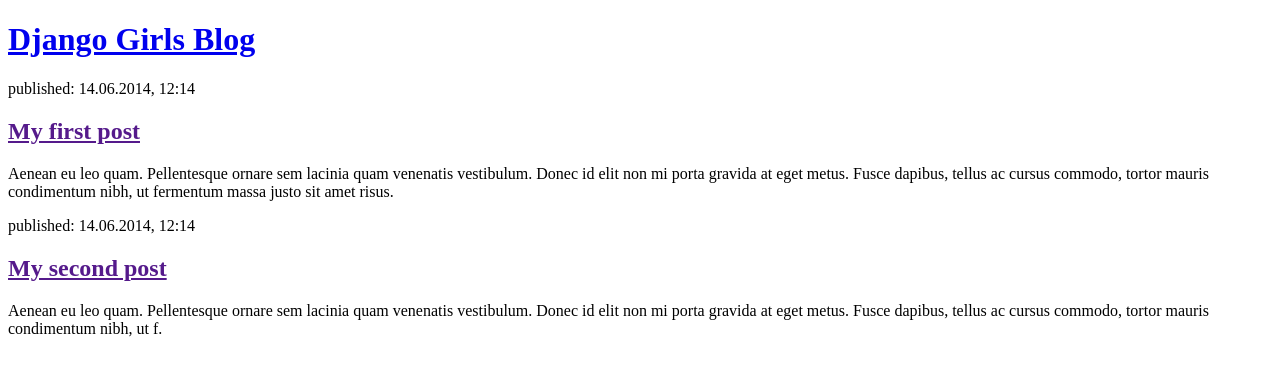
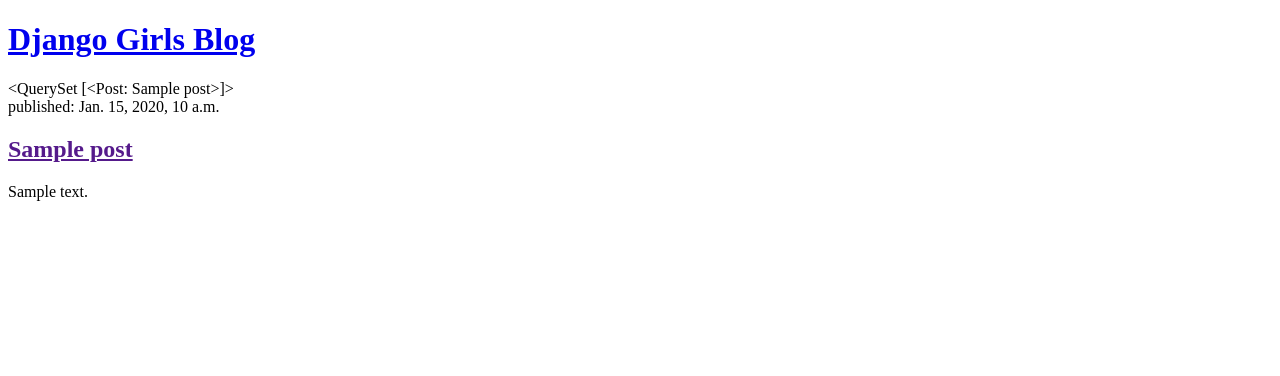
Before and after one commit to code2cook/my-first-blog, a Django app: page / in a window 1280 px wide. Shown: the top 376 px of the page. Run offline with Django 3.2, Linux system fonts and the light colour scheme; tables that the repository leaves empty hold one stand-in row (values such as "Sample post").

Commit message:
modified templates to display posts from database

```diff
--- a/blog/templates/blog/post_list.html
+++ b/blog/templates/blog/post_list.html
@@ -7,17 +7,13 @@
         <header>
             <h1><a href="/">Django Girls Blog</a></h1>
         </header>
-
-        <article>
-            <time>published: 14.06.2014, 12:14</time>
-            <h2><a href="">My first post</a></h2>
-            <p>Aenean eu leo quam. Pellentesque ornare sem lacinia quam venenatis vestibulum. Donec id elit non mi porta gravida at eget metus. Fusce dapibus, tellus ac cursus commodo, tortor mauris condimentum nibh, ut fermentum massa justo sit amet risus.</p>
-        </article>
-
-        <article>
-            <time>published: 14.06.2014, 12:14</time>
-            <h2><a href="">My second post</a></h2>
-            <p>Aenean eu leo quam. Pellentesque ornare sem lacinia quam venenatis vestibulum. Donec id elit non mi porta gravida at eget metus. Fusce dapibus, tellus ac cursus commodo, tortor mauris condimentum nibh, ut f.</p>
-        </article>
+{{posts}}
+        {% for post in posts %}
+            <article>
+                <time>published: {{ post.published_date }}</time>
+                <h2><a href="">{{ post.title }}</a></h2>
+                <p>{{ post.text|linebreaksbr }}</p>
+            </article>
+        {% endfor %}
     </body>
 </html>
--- a/blog/views.py
+++ b/blog/views.py
@@ -1,6 +1,9 @@
 from django.shortcuts import render
+from .models import Post
+from django.utils import timezone
+# Create your views here.
+# view is used to connect models and templates.
+def post_list(request):
+    posts = Post.objects.all()
 
-# Create your views here.
-
-def post_list(request):
-    return render(request, 'blog/post_list.html', {})
+    return render(request, 'blog/post_list.html', {'posts': posts})
```
